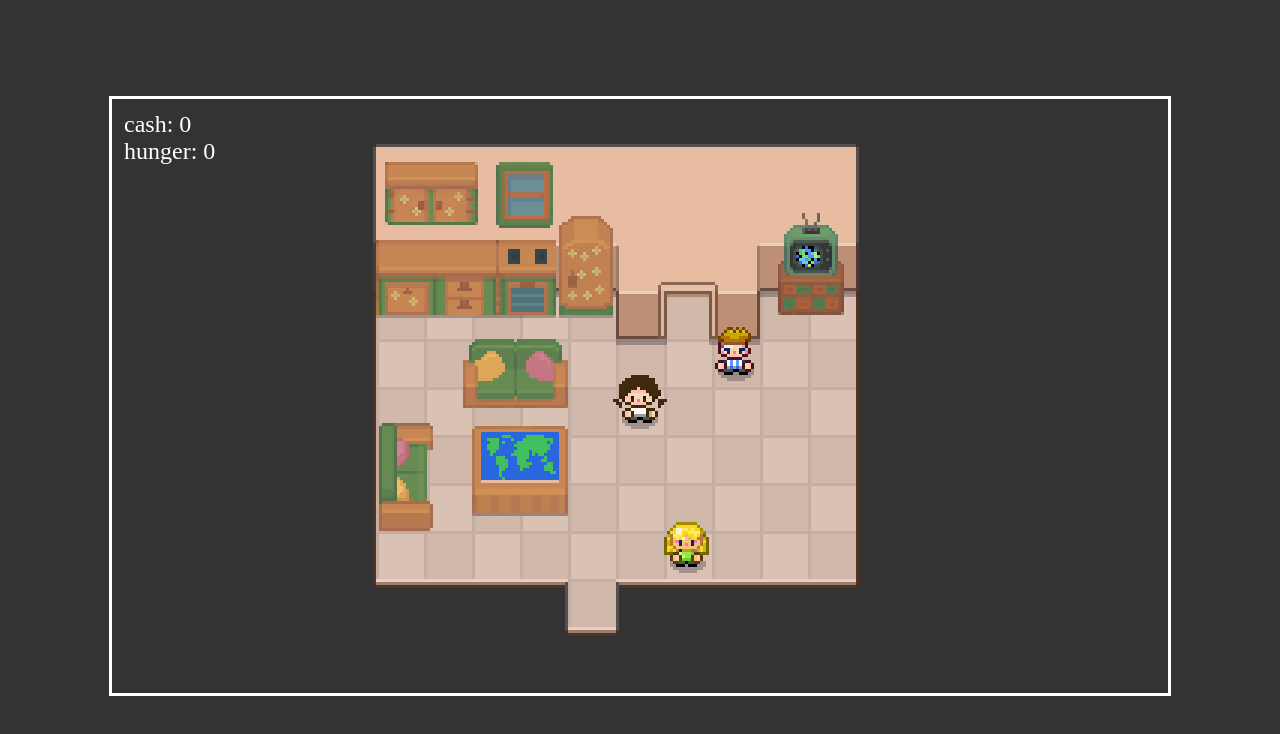
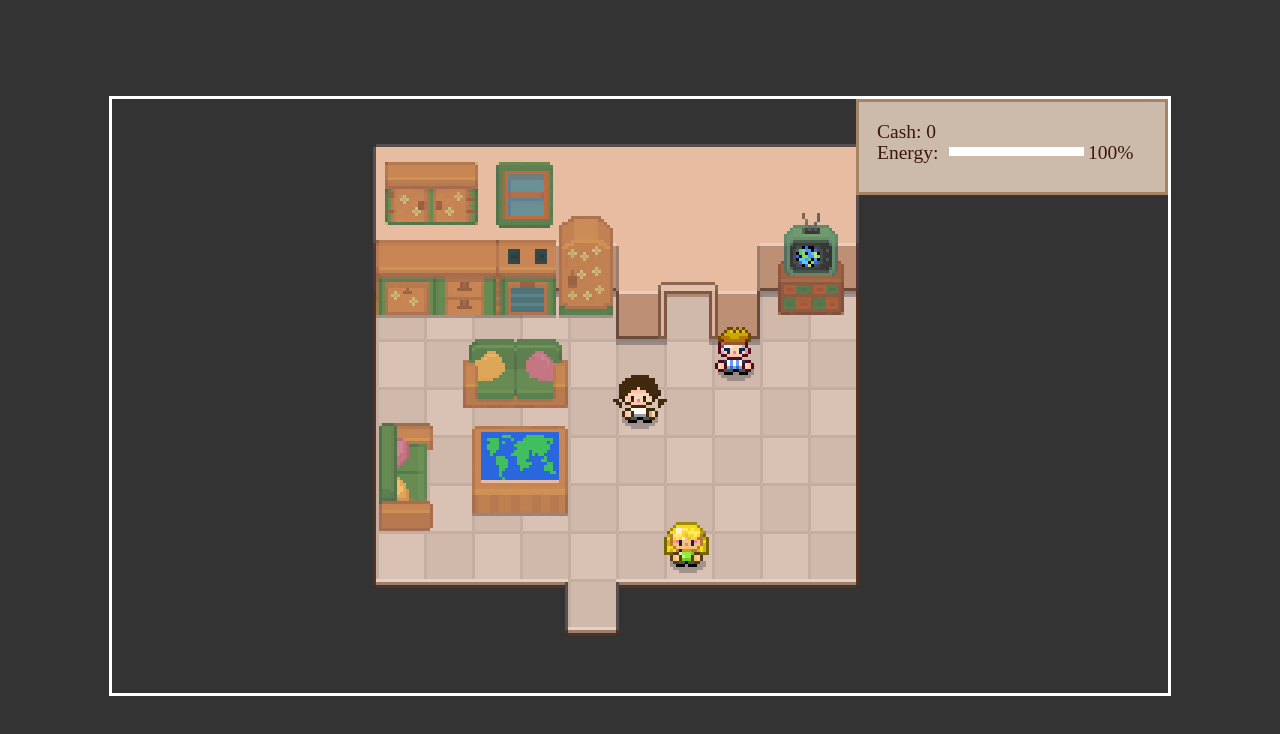
Before and after one commit to michelleamazinglin/IP, a website built with webpack: page index.html in a window 1280 px wide. Built offline with nearby package versions, Linux system fonts and the light colour scheme.

Commit message:
added cash and energy system

```diff
--- a/src/scripts/Overworld.js
+++ b/src/scripts/Overworld.js
@@ -81,10 +81,12 @@ class Overworld {
 
     this.startGameLoop();
 
-    // this.map.startCutscene([
-    //   { type: "textMessage", text: "emmmm..." },
-    //   { type: "textMessage", text: "I want to travel..." },
-    //   { type: "textMessage", text: "Lets go tell mom first" },
-    // ])
+
+    this.map.startCutscene([
+      // { type: "textMessage", text: "emmmm..." },
+      // { type: "textMessage", text: "I want to travel..." },
+      // { type: "textMessage", text: "Lets go tell mom first" },
+      // { type: "addCash", amount: 10 },
+    ])
   }
 }
--- a/src/scripts/OverworldEvent.js
+++ b/src/scripts/OverworldEvent.js
@@ -92,6 +92,13 @@ class OverworldEvent {
     })
   }
 
+  addCash(resolve){
+    const status = new Status;
+    let amount = this.event.amount;
+    status.addCash(amount);
+    resolve();
+  }
+
   init() {
     return new Promise(resolve => {
       this[this.event.type](resolve)
--- a/src/scripts/OverworldMap.js
+++ b/src/scripts/OverworldMap.js
@@ -119,6 +119,7 @@ window.OverworldMaps = {
                         events: [
                             { type: "textMessage", text: "I am glad you are ready to travel", faceMainCharacter: "mom" },
                             { type: "textMessage", text: "Here is some cash to get you started" },
+                            { type: "addCash", amount: 100 },
                             { type: "textMessage", text: "stay safe and have fun" },
                         ]
                     }
--- a/src/scripts/Status.js
+++ b/src/scripts/Status.js
@@ -1,20 +1,51 @@
 class Status {
     constructor() {
         this.cash = 0;
-        this.hunger = 0;
+        this.energy = 100;
+        this.amount = 2;
+    }
+
+
+
+    addCash(amount) {
+        let cash = this.cash;
+        cash += amount;
+        this.cash = cash;
+        let element = document.querySelector(".cash");
+        element.innerHTML = "Cash: " + cash;
+        // return cash;
+    }
+
+
+
+
+
+    lostEnergy(){
+        this.energy -= 1
+    }
+
+    get energyPercent() {
+        const percent = this.energy / 100 * 100;
+        return percent > 0 ? percent : 0;
     }
 
     createElement() {
         this.element = document.createElement("div");
         this.element.classList.add("Status");
         this.element.innerHTML = (`
-            <p class="Status_p">cash: ${this.cash}</p>
-            <p class="Status_p">hunger: ${this.hunger}</p>
+            <p class="Status_p cash">Cash: ${this.cash}</p>
+            <div class="Status_p"> Energy: &nbsp;
+                <div class="bar">
+                <div class="persent" style="width: ${this.energyPercent}%"> </div>
+                </div>
+                &nbsp;${this.energy}%
+            </div>
         `)
+
+
     }
 
     init(container) {
-        console.log(container);
         this.createElement();
         container.appendChild(this.element);
     }
--- a/src/scripts/TextMessage.js
+++ b/src/scripts/TextMessage.js
@@ -21,7 +21,7 @@ class TextMessage {
       text: this.text
     })
 
-    this.element.querySelector("button").addEventListener("click", () => {
+    this.element.querySelector(".TextMessage_button").addEventListener("click", () => {
       //Close the text message
       this.done();
     });
--- a/src/styles/Status.css
+++ b/src/styles/Status.css
@@ -1,13 +1,31 @@
 .Status {
   position: absolute;
-  left: 0;
   right: 0;
   top: 0;
-  height: 36px;
+  height: 32px;
+  width: 104px;
   padding: 4px;
+  background: rgba(255,232,210,0.75);
+  border: 1px solid var(--menu-border-color);
+  color: var(--menu-font-color);
+  padding: 6px;
 }
 .Status_p {
   margin: 0;
-  font-size: 8px;
-  color: white;
+  font-size: 6.5px;
+  display: flex;
+  flex-direction: row;
+  align-items: center;
 }
+
+.bar {
+    border: 1px solid white;
+    height:3px;
+    width:45px;
+}
+
+.bar > div {
+    position: relative;
+    height: 100%;
+    background-color: white;
+}
```
